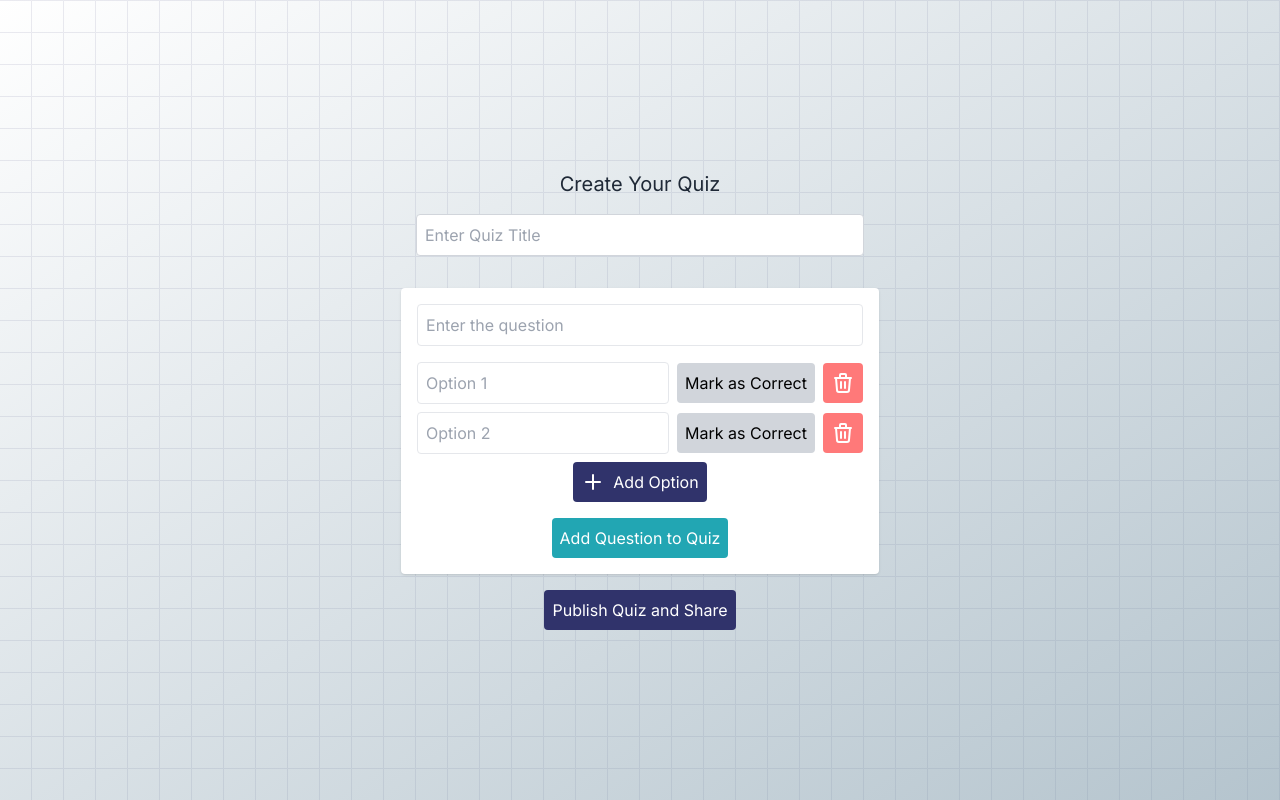
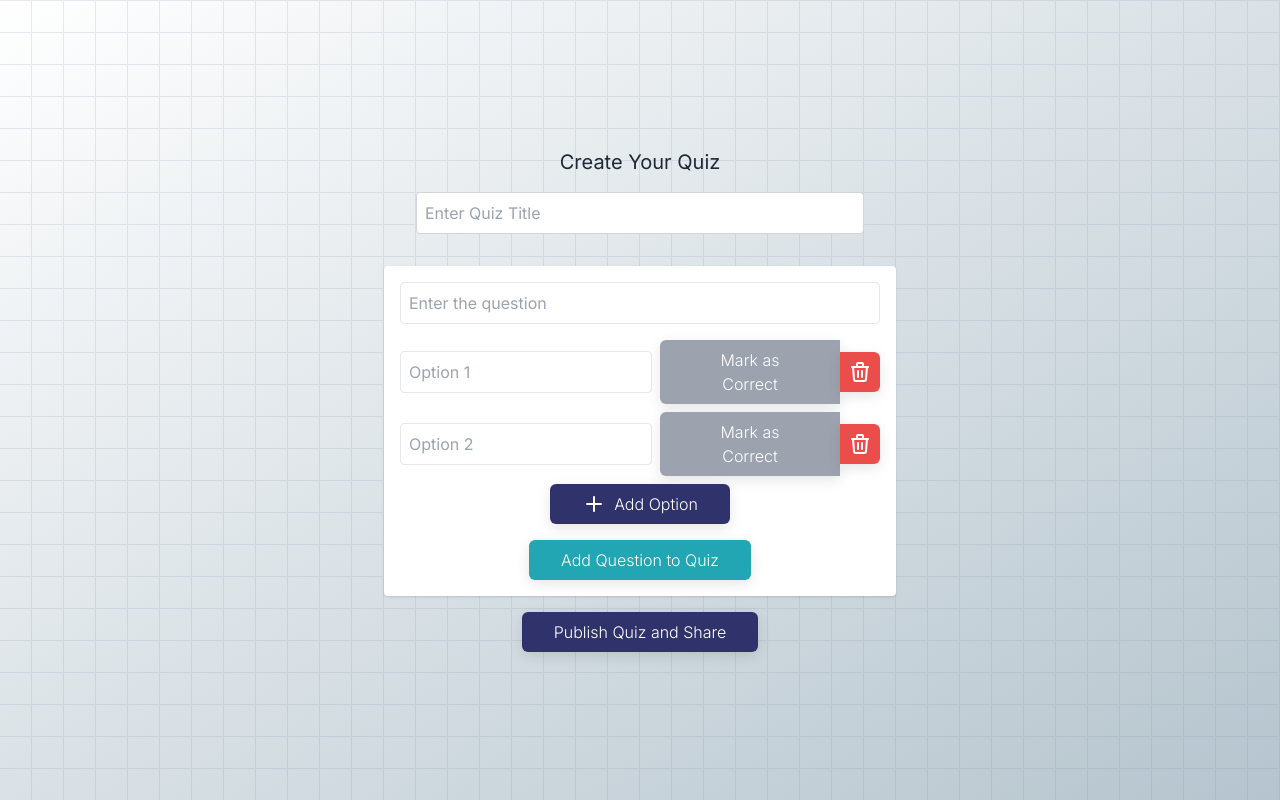
Before and after one commit to daniel-macias/instant-quizzer-frontend, a Next.js app: page /creator in a window 1280 px wide. Built offline with nearby package versions, Linux system fonts and the light colour scheme.

Commit message:
made creator prettier and changed btn styles on other pages

```diff
--- a/app/creator/page.tsx
+++ b/app/creator/page.tsx
@@ -124,7 +124,7 @@ const CreatorPage: React.FC = () => {
                 initialQuestion={editIndex !== undefined ? questions[editIndex] : undefined}
                 index={editIndex}
             />
-            <button onClick={publishQuiz} className="mt-4 p-2 bg-maci-main-normal text-white rounded hover:bg-maci-main-dark transition-colors duration-200">
+            <button onClick={publishQuiz} className="mt-4 shadow-[0_4px_14px_0_rgb(0,0,0,10%)] hover:shadow-[0_6px_20px_rgba(93,93,93,40%)] px-8 py-2 bg-maci-main-normal text-[#fff] rounded-md font-light transition duration-200 ease-linear">
                 Publish Quiz and Share
             </button>
             <AlertDialog open={isDialogOpen} onOpenChange={setIsDialogOpen}>
--- a/app/quiz/[quizId]/results/page.tsx
+++ b/app/quiz/[quizId]/results/page.tsx
@@ -83,7 +83,7 @@ export default function ResultsPage({ params }: ResultsPageProps) {
                         ))}
                     </Accordion>
                     <div className="text-center">
-                    <button onClick={() => router.push(`/quiz/${quizId}`)} className="p-2 mt-2 bg-maci-main-normal text-white rounded hover:bg-maci-main-dark">Take the quiz!</button>
+                    <button onClick={() => router.push(`/quiz/${quizId}`)} className="mt-4 shadow-[0_4px_14px_0_rgb(0,0,0,10%)] hover:shadow-[0_6px_20px_rgba(93,93,93,40%)] px-8 py-2 bg-maci-main-normal text-[#fff] rounded-md font-light transition duration-200 ease-linear">Take the quiz!</button>
                     </div>
                 </div>
         </BackgroundWrapper>
--- a/app/share/[quizId]/page.tsx
+++ b/app/share/[quizId]/page.tsx
@@ -37,7 +37,7 @@ const ShareQuizPage: React.FC<ShareQuizPageProps> = ({ params }) => {
                     onClick={(event) => event.currentTarget.select()}
                     className="w-full p-2 border border-gray-300 rounded mb-2 text-black"
                 />
-                <button onClick={handleCopyToClipboard} className="px-4 py-2 bg-maci-main-normal text-white rounded hover:bg-maci-main-dark transition-colors duration-200">Copy to clipboard</button>
+                <button onClick={handleCopyToClipboard} className="shadow-[0_4px_14px_0_rgb(0,0,0,10%)] hover:shadow-[0_6px_20px_rgba(93,93,93,40%)] px-8 py-2 bg-maci-main-normal text-[#fff] rounded-md font-light transition duration-200 ease-linear">Copy to clipboard</button>
             </div>
             {popoverOpen && (
                 <Popover open={popoverOpen} onOpenChange={setPopoverOpen}>
--- a/components/QuestionCreateCard.tsx
+++ b/components/QuestionCreateCard.tsx
@@ -102,22 +102,24 @@ const QuestionCreateCard: React.FC<Props> = ({ addOrUpdateQuestion, deleteQuesti
                         placeholder={`Option ${idx + 1}`}
                         className="flex-grow p-2 border rounded text-black mb-2 md:mb-0 md:mr-2"
                     />
+                    <div className="flex flex-row items-center">
                         <button
                             onClick={() => toggleCorrect(option.id)}
-                        className={`p-2 rounded ${option.correct ? 'bg-maci-submit-dark text-white hover:bg-maci-submit-darker' : 'bg-gray-300 text-black hover:bg-gray-400'}`}
+                            className={`p-2 rounded rounded-r-none ${option.correct ? 'shadow-[0_4px_14px_0_rgb(0,0,0,10%)] hover:shadow-[0_6px_20px_rgba(93,93,93,40%)] px-8 py-2 bg-maci-submit-dark text-[#fff] rounded-md font-light transition duration-200 ease-linear' : 'shadow-[0_4px_14px_0_rgb(0,0,0,10%)] hover:shadow-[0_6px_20px_rgba(93,93,93,40%)] px-8 py-2 bg-gray-400 text-[#fff] rounded-md font-light transition duration-200 ease-linear'}`}
                         >
                             {option.correct ? 'Correct' : 'Mark as Correct'}
                         </button>
-                    <button onClick={() => handleRemoveOption(option.id)} className="ml-2 bg-maci-cancel-normal text-white p-2 rounded hover:bg-maci-cancel-dark">
+                        <button onClick={() => handleRemoveOption(option.id)} className="rounded-l-none shadow-[0_4px_14px_0_rgb(0,0,0,10%)] hover:shadow-[0_6px_20px_rgba(93,93,93,40%)] px-2 py-2 bg-maci-cancel-dark text-[#fff] rounded-md font-light transition duration-200 ease-linear">
                             <IconTrash />
                         </button>
                     </div>
+                </div>
             ))}
-            <button onClick={handleAddOption} className="bg-maci-main-normal text-white p-2 rounded flex items-center hover:bg-maci-main-dark">
+            <button onClick={handleAddOption} className="shadow-[0_4px_14px_0_rgb(0,0,0,10%)] hover:shadow-[0_6px_20px_rgba(93,93,93,40%)] px-8 py-2 bg-maci-main-normal flex text-[#fff] rounded-md font-light transition duration-200 ease-linear">
                 <IconPlus className="mr-2" />Add Option
             </button>
             <div className={`flex w-full mt-4 ${index === undefined ? 'justify-center' : 'justify-between'}`}>
-                <button onClick={handleSubmit} className="bg-maci-submit-dark text-white p-2 rounded hover:bg-maci-submit-darker">
+                <button onClick={handleSubmit} className="shadow-[0_4px_14px_0_rgb(0,0,0,10%)] hover:shadow-[0_6px_20px_rgba(93,93,93,40%)] px-8 py-2 bg-maci-submit-dark text-[#fff] rounded-md font-light transition duration-200 ease-linear">
                     {index !== undefined ? 'Submit Changes' : 'Add Question to Quiz'}
                 </button>
                 {index !== undefined && (
```
Lines whose indentation alone changed are shown as unchanged.
